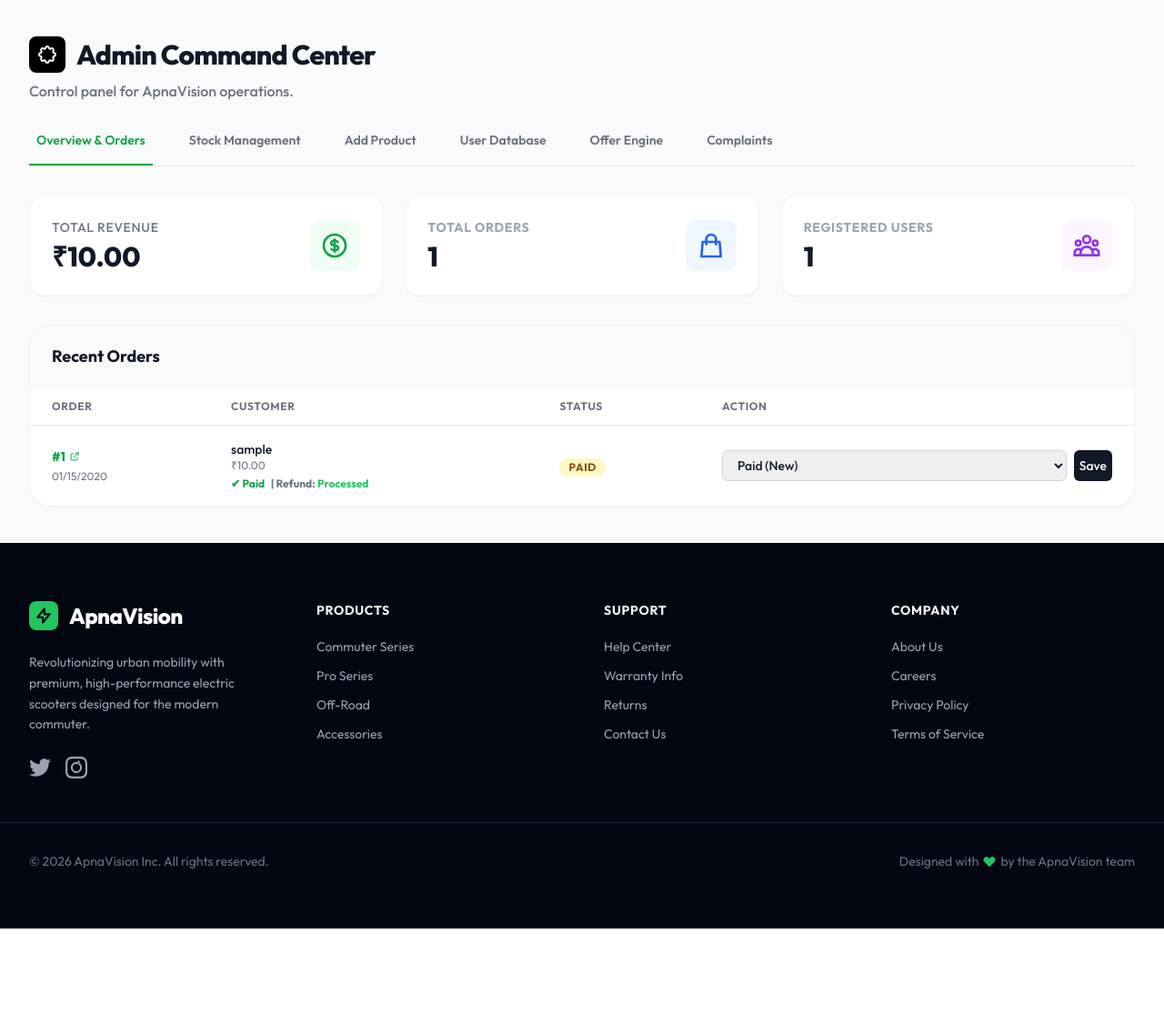
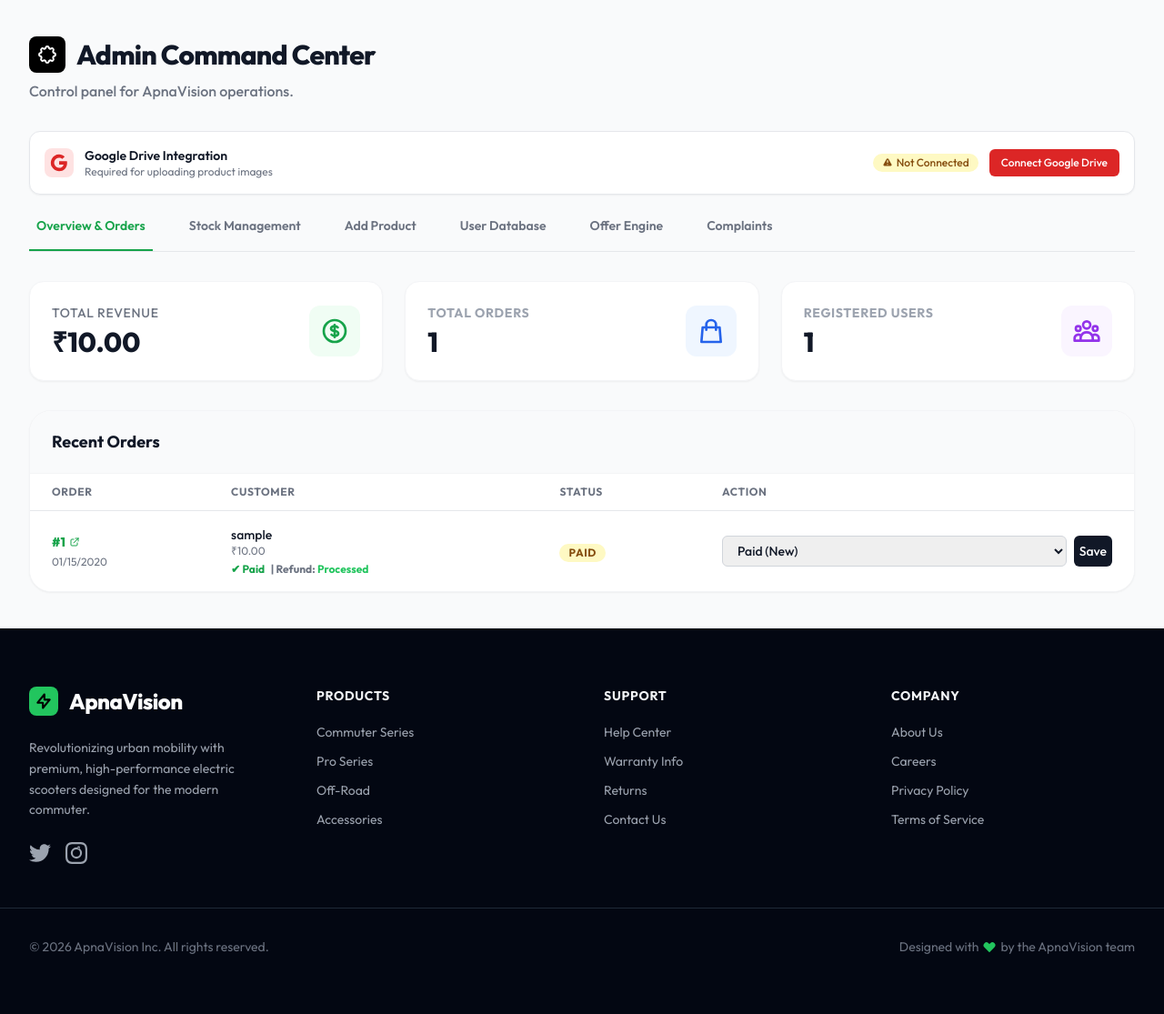
Before and after one commit to tapesh1231/apnavision, a Flask app: page /admin/ in a window 1280 px wide. Shown: the part 81-1196 px from the top of the page at 91% size. Before the commit the page ends 1102 px from the top, so only its background shows below. Run offline with Flask 3, Linux system fonts and the light colour scheme; a user stored in the database is signed in; tables that the repository leaves empty hold one stand-in row (values such as "Sample post"); some libraries are stand-ins or nearby versions.

Commit message:
feat: implement Google Drive OAuth integration and resolve storage quota issues

```diff
--- a/app/routes/admin.py
+++ b/app/routes/admin.py
@@ -1,8 +1,54 @@
-from flask import Blueprint, render_template, request, flash, redirect, url_for, current_app, abort
+import json
+from flask import Blueprint, render_template, request, flash, redirect, url_for, current_app, abort, session
 from app.models import User, Scooter, Order
 from app import db
 from flask_login import login_required, current_user
 from functools import wraps
+from google.oauth2.credentials import Credentials
+from google_auth_oauthlib.flow import Flow
+
+
+def get_google_client_config():
+    return {
+        "web": {
+            "client_id": current_app.config['GOOGLE_CLIENT_ID'],
+            "client_secret": current_app.config['GOOGLE_CLIENT_SECRET'],
+            "auth_uri": "https://accounts.google.com/o/oauth2/auth",
+            "token_uri": "https://oauth2.googleapis.com/token",
+            "redirect_uris": [current_app.config['GOOGLE_REDIRECT_URI']]
+        }
+    }
+
+
+def is_google_drive_connected():
+    return bool(current_app.config.get('GOOGLE_DRIVE_CREDENTIALS') or session.get('google_token'))
+
+
+def build_google_drive_service():
+    from googleapiclient.discovery import build
+    from google.oauth2 import service_account
+
+    # Use service account credentials first if available.
+    creds_json = current_app.config.get('GOOGLE_DRIVE_CREDENTIALS')
+    if creds_json:
+        creds_dict = json.loads(creds_json)
+        creds = service_account.Credentials.from_service_account_info(
+            creds_dict,
+            scopes=['https://www.googleapis.com/auth/drive.file']
+        )
+        return build('drive', 'v3', credentials=creds)
+
+    if 'google_token' in session:
+        creds = Credentials(
+            token=session['google_token']['token'],
+            refresh_token=session['google_token'].get('refresh_token'),
+            token_uri='https://oauth2.googleapis.com/token',
+            client_id=current_app.config.get('GOOGLE_CLIENT_ID'),
+            client_secret=current_app.config.get('GOOGLE_CLIENT_SECRET')
+        )
+        return build('drive', 'v3', credentials=creds)
+
+    return None
 
 admin_bp = Blueprint('admin', __name__)
 
@@ -33,7 +79,8 @@ def dashboard():
                            offers=offers,
                            complaints=complaints,
                            total_revenue=total_revenue,
-                           total_users=len(users))
+                           total_users=len(users),
+                           google_drive_connected=is_google_drive_connected())
 
 @admin_bp.route('/order/<int:order_id>/status', methods=['POST'])
 @admin_required
@@ -159,35 +206,64 @@ def add_scooter():
         # ---------------------------------------------------
 
         # --- ADD THIS NEW CODE FOR GOOGLE DRIVE INTEGRATION ON RENDER.COM ---
-        # This securely uploads the image directly to Google Drive.
+        # This securely uploads the image directly to Google Drive using service account.
+        # if photo and photo.filename:
+        #     import json, os
+        #     from google.oauth2 import service_account
+        #     from googleapiclient.discovery import build
+        #     from googleapiclient.http import MediaIoBaseUpload
+
+        #     creds_json = os.environ.get('GOOGLE_DRIVE_CREDENTIALS')
+        #     if creds_json:
+        #         creds_dict = json.loads(creds_json)
+        #         creds = service_account.Credentials.from_service_account_info(creds_dict, scopes=['https://www.googleapis.com/auth/drive.file'])
+        #         drive_service = build('drive', 'v3', credentials=creds)
+
+        #         file_ext = os.path.splitext(photo.filename)[1]
+        #         scooter_name = request.form.get('name', 'scooter')
+        #         custom_filename = secure_filename(f"{scooter_name}{file_ext}")
+        #         file_metadata = {'name': custom_filename}
+
+        #         folder_id = os.environ.get('GOOGLE_DRIVE_FOLDER_ID')
+        #         if folder_id:
+        #             file_metadata['parents'] = [folder_id]
+
+        #         media = MediaIoBaseUpload(photo.stream, mimetype=photo.mimetype, resumable=True)
+        #         uploaded_file = drive_service.files().create(body=file_metadata, media_body=media, fields='id', supportsAllDrives=True).execute()
+        #         file_id = uploaded_file.get('id')
+
+        #         drive_service.permissions().create(fileId=file_id, body={'type': 'anyone', 'role': 'reader'}, supportsAllDrives=True).execute()
+        #         image_url = f"https://drive.google.com/uc?id={file_id}"
+        # --------------------------------------------------------------------
+
+
+
+        # --- ADD THIS NEW CODE FOR GOOGLE DRIVE INTEGRATION ON RENDER.COM ---
+        # This securely uploads the image directly to Google Drive using OAuth.
         if photo and photo.filename:
-            import json, os
-            from google.oauth2 import service_account
-            from googleapiclient.discovery import build
             from googleapiclient.http import MediaIoBaseUpload
 
-            creds_json = os.environ.get('GOOGLE_DRIVE_CREDENTIALS')
-            if creds_json:
-                creds_dict = json.loads(creds_json)
-                creds = service_account.Credentials.from_service_account_info(creds_dict, scopes=['https://www.googleapis.com/auth/drive.file'])
-                drive_service = build('drive', 'v3', credentials=creds)
+            drive_service = build_google_drive_service()
+            if not drive_service:
+                raise Exception("Google Drive is not configured. Please add Google Drive credentials or connect via Google Drive.")
 
-                file_ext = os.path.splitext(photo.filename)[1]
-                scooter_name = request.form.get('name', 'scooter')
-                custom_filename = secure_filename(f"{scooter_name}{file_ext}")
-                file_metadata = {'name': custom_filename}
+            file_ext = os.path.splitext(photo.filename)[1]
+            scooter_name = request.form.get('name', 'scooter')
+            custom_filename = secure_filename(f"{scooter_name}{file_ext}")
+            file_metadata = {'name': custom_filename}
 
-                folder_id = os.environ.get('GOOGLE_DRIVE_FOLDER_ID')
-                if folder_id:
-                    file_metadata['parents'] = [folder_id]
+            folder_id = current_app.config.get('GOOGLE_DRIVE_FOLDER_ID')
+            if folder_id:
+                file_metadata['parents'] = [folder_id]
 
-                media = MediaIoBaseUpload(photo.stream, mimetype=photo.mimetype, resumable=True)
-                uploaded_file = drive_service.files().create(body=file_metadata, media_body=media, fields='id', supportsAllDrives=True).execute()
-                file_id = uploaded_file.get('id')
+            media = MediaIoBaseUpload(photo.stream, mimetype=photo.mimetype, resumable=True)
+            uploaded_file = drive_service.files().create(body=file_metadata, media_body=media, fields='id', supportsAllDrives=True).execute()
+            file_id = uploaded_file.get('id')
 
-                drive_service.permissions().create(fileId=file_id, body={'type': 'anyone', 'role': 'reader'}, supportsAllDrives=True).execute()
-                image_url = f"https://drive.google.com/uc?id={file_id}"
-        # --------------------------------------------------------------------
+            drive_service.permissions().create(fileId=file_id, body={'type': 'anyone', 'role': 'reader'}, supportsAllDrives=True).execute()
+            image_url = f"https://drive.google.com/uc?id={file_id}"
+     # --------------------------------------------------------------------
+
 
         new_scooter = Scooter(
             name=request.form.get('name'),
@@ -270,34 +346,29 @@ def edit_scooter(scooter_id):
             # ---------------------------------------------------
 
             # --- ADD THIS NEW CODE FOR GOOGLE DRIVE INTEGRATION ON RENDER.COM ---
-            # This securely uploads the image directly to Google Drive.
+            # This securely uploads the image directly to Google Drive using OAuth.
             if photo and photo.filename:
-                import json, os
-                from google.oauth2 import service_account
-                from googleapiclient.discovery import build
                 from googleapiclient.http import MediaIoBaseUpload
 
-                creds_json = os.environ.get('GOOGLE_DRIVE_CREDENTIALS')
-                if creds_json:
-                    creds_dict = json.loads(creds_json)
-                    creds = service_account.Credentials.from_service_account_info(creds_dict, scopes=['https://www.googleapis.com/auth/drive.file'])
-                    drive_service = build('drive', 'v3', credentials=creds)
+                drive_service = build_google_drive_service()
+                if not drive_service:
+                    raise Exception("Google Drive is not configured. Please add Google Drive credentials or connect via Google Drive.")
 
-                    file_ext = os.path.splitext(photo.filename)[1]
-                    scooter_name = request.form.get('name', scooter.name)
-                    custom_filename = secure_filename(f"{scooter_name}{file_ext}")
-                    file_metadata = {'name': custom_filename}
+                file_ext = os.path.splitext(photo.filename)[1]
+                scooter_name = request.form.get('name', scooter.name)
+                custom_filename = secure_filename(f"{scooter_name}{file_ext}")
+                file_metadata = {'name': custom_filename}
 
-                    folder_id = os.environ.get('GOOGLE_DRIVE_FOLDER_ID')
-                    if folder_id:
-                        file_metadata['parents'] = [folder_id]
+                folder_id = current_app.config.get('GOOGLE_DRIVE_FOLDER_ID')
+                if folder_id:
+                    file_metadata['parents'] = [folder_id]
 
-                    media = MediaIoBaseUpload(photo.stream, mimetype=photo.mimetype, resumable=True)
-                    uploaded_file = drive_service.files().create(body=file_metadata, media_body=media, fields='id', supportsAllDrives=True).execute()
-                    file_id = uploaded_file.get('id')
+                media = MediaIoBaseUpload(photo.stream, mimetype=photo.mimetype, resumable=True)
+                uploaded_file = drive_service.files().create(body=file_metadata, media_body=media, fields='id', supportsAllDrives=True).execute()
+                file_id = uploaded_file.get('id')
 
-                    drive_service.permissions().create(fileId=file_id, body={'type': 'anyone', 'role': 'reader'}, supportsAllDrives=True).execute()
-                    scooter.image_url = f"https://drive.google.com/uc?id={file_id}"
+                drive_service.permissions().create(fileId=file_id, body={'type': 'anyone', 'role': 'reader'}, supportsAllDrives=True).execute()
+                scooter.image_url = f"https://drive.google.com/uc?id={file_id}"
             # --------------------------------------------------------------------
             elif image_url:
                 scooter.image_url = image_url
@@ -431,3 +502,45 @@ def toggle_offer(offer_id):
     status = "activated" if offer.is_active else "deactivated"
     flash(f'Offer "{offer.name}" {status}.', 'success')
     return redirect(url_for('admin.dashboard'))
+
+
+@admin_bp.route('/google-login')
+def google_login():
+
+    flow = Flow.from_client_config(
+        get_google_client_config(),
+        scopes=['https://www.googleapis.com/auth/drive.file'],
+        redirect_uri=current_app.config['GOOGLE_REDIRECT_URI']
+    )
+
+    authorization_url, state = flow.authorization_url(
+        access_type='offline',
+        include_granted_scopes='true',
+        prompt='consent'
+    )
+
+    session['state'] = state
+
+    return redirect(authorization_url)
+
+
+@admin_bp.route('/oauth2callback')
+def oauth2callback():
+
+    flow = Flow.from_client_config(
+        get_google_client_config(),
+        scopes=['https://www.googleapis.com/auth/drive.file'],
+        state=session['state'],
+        redirect_uri=current_app.config['GOOGLE_REDIRECT_URI']
+    )
+
+    flow.fetch_token(authorization_response=request.url)
+
+    credentials = flow.credentials
+
+    session['google_token'] = {
+        'token': credentials.token,
+        'refresh_token': credentials.refresh_token
+    }
+
+    return redirect(url_for('admin.dashboard'))
--- a/app/routes/auth.py
+++ b/app/routes/auth.py
@@ -4,6 +4,7 @@ from app.models import User
 from app.forms import RegistrationForm, LoginForm
 from flask_login import login_user, logout_user, current_user, login_required
 from urllib.parse import urlparse
+
 
 auth_bp = Blueprint('auth', __name__)
 
--- a/app/templates/admin/dashboard.html
+++ b/app/templates/admin/dashboard.html
@@ -16,6 +16,46 @@
                     Admin Command Center
                 </h1>
                 <p class="mt-2 text-gray-500 font-medium">Control panel for ApnaVision operations.</p>
+            </div>
+        </div>
+
+        <!-- Google Authentication Status -->
+        <div class="mb-6 bg-white rounded-xl shadow-sm border border-gray-200 p-4 animate-fade-in-up">
+            <div class="flex items-center justify-between">
+                <div class="flex items-center gap-3">
+                    <div class="w-8 h-8 bg-red-100 rounded-lg flex items-center justify-center">
+                        <svg class="w-5 h-5 text-red-600" fill="currentColor" viewBox="0 0 24 24">
+                            <path d="M22.56 12.25c0-.78-.07-1.53-.2-2.25H12v4.26h5.92c-.26 1.37-1.04 2.53-2.21 3.31v2.77h3.57c2.08-1.92 3.28-4.74 3.28-8.09z"/>
+                            <path d="M12 23c2.97 0 5.46-.98 7.28-2.66l-3.57-2.77c-.98.66-2.23 1.06-3.71 1.06-2.86 0-5.29-1.93-6.16-4.53H2.18v2.84C3.99 20.53 7.7 23 12 23z"/>
+                            <path d="M5.84 14.09c-.22-.66-.35-1.36-.35-2.09s.13-1.43.35-2.09V7.07H2.18C1.43 8.55 1 10.22 1 12s.43 3.45 1.18 4.93l2.85-2.22.81-.62z"/>
+                            <path d="M12 5.38c1.62 0 3.06.56 4.21 1.64l3.15-3.15C17.45 2.09 14.97 1 12 1 7.7 1 3.99 3.47 2.18 7.07l3.66 2.84c.87-2.6 3.3-4.53 6.16-4.53z"/>
+                        </svg>
+                    </div>
+                    <div>
+                        <h3 class="text-sm font-semibold text-gray-900">Google Drive Integration</h3>
+                        <p class="text-xs text-gray-500">Required for uploading product images</p>
+                    </div>
+                </div>
+                <div class="flex items-center gap-3">
+                    {% if google_drive_connected %}
+                        <span class="inline-flex items-center px-2.5 py-0.5 rounded-full text-xs font-medium bg-green-100 text-green-800">
+                            <svg class="w-3 h-3 mr-1" fill="currentColor" viewBox="0 0 20 20">
+                                <path fill-rule="evenodd" d="M10 18a8 8 0 100-16 8 8 0 000 16zm3.707-9.293a1 1 0 00-1.414-1.414L9 10.586 7.707 9.293a1 1 0 00-1.414 1.414l2 2a1 1 0 001.414 0l4-4z" clip-rule="evenodd"/>
+                            </svg>
+                            Connected
+                        </span>
+                    {% else %}
+                        <span class="inline-flex items-center px-2.5 py-0.5 rounded-full text-xs font-medium bg-yellow-100 text-yellow-800">
+                            <svg class="w-3 h-3 mr-1" fill="currentColor" viewBox="0 0 20 20">
+                                <path fill-rule="evenodd" d="M8.257 3.099c.765-1.36 2.722-1.36 3.486 0l5.58 9.92c.75 1.334-.213 2.98-1.742 2.98H4.42c-1.53 0-2.493-1.646-1.743-2.98l5.58-9.92zM11 13a1 1 0 11-2 0 1 1 0 012 0zm-1-8a1 1 0 00-1 1v3a1 1 0 002 0V6a1 1 0 00-1-1z" clip-rule="evenodd"/>
+                            </svg>
+                            Not Connected
+                        </span>
+                        <a href="{{ url_for('admin.google_login') }}" class="inline-flex items-center px-3 py-1.5 border border-transparent text-xs font-medium rounded-md text-white bg-red-600 hover:bg-red-700 focus:outline-none focus:ring-2 focus:ring-offset-2 focus:ring-red-500 transition-colors">
+                            Connect Google Drive
+                        </a>
+                    {% endif %}
+                </div>
             </div>
         </div>
 
--- a/config.py
+++ b/config.py
@@ -9,6 +9,12 @@ class Config:
     SECRET_KEY = os.environ.get('SECRET_KEY', 'default-dev-secret-key')
     SQLALCHEMY_DATABASE_URI = os.environ.get('DATABASE_URL', 'sqlite:///voltride.db')
     SQLALCHEMY_TRACK_MODIFICATIONS = False
+    GOOGLE_CLIENT_ID = os.environ.get("GOOGLE_CLIENT_ID")
+    GOOGLE_CLIENT_SECRET = os.environ.get("GOOGLE_CLIENT_SECRET")
+    # Default redirect URI for local development.
+    GOOGLE_REDIRECT_URI = os.environ.get("GOOGLE_REDIRECT_URI", "http://localhost:5000/admin/oauth2callback")
+    GOOGLE_DRIVE_CREDENTIALS = os.environ.get("GOOGLE_DRIVE_CREDENTIALS")
+    GOOGLE_DRIVE_FOLDER_ID = os.environ.get("GOOGLE_DRIVE_FOLDER_ID")
 
     # Razorpay integration keys
     RAZORPAY_KEY_ID = os.environ.get('RAZORPAY_KEY_ID', 'rzp_test_SnMLe0BhTs0ThY')
--- a/requirements.txt
+++ b/requirements.txt
@@ -17,3 +17,4 @@ googleapis-common-protos==1.75.0
 razorpay==1.4.1
 psycopg2-binary==2.9.9
 Flask-Mail==0.9.1
+google-auth-oauthlib
```
Also changed, not shown: 1 other file.
